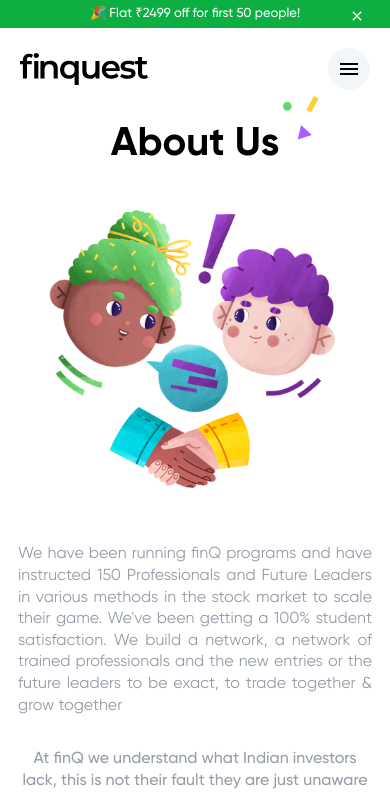
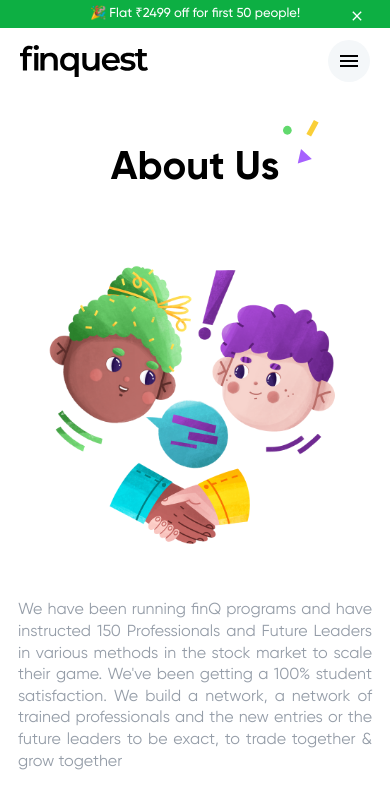
Before and after one commit to emanuelchristo/finquest, a Next.js app: page /about in a window 390 px wide. Shown: the top 792 px of the page. Built offline with nearby package versions, Linux system fonts and the light colour scheme.

Commit message:
linked about page to nav&foot

```diff
--- a/components/Footer.js
+++ b/components/Footer.js
@@ -22,7 +22,7 @@ export default function Footer() {
 								</Link>
 							</li>
 							<li>
-								<Link href='/#about'>
+								<Link href='/about'>
 									<a>About us</a>
 								</Link>
 							</li>
--- a/components/Navbar.js
+++ b/components/Navbar.js
@@ -66,7 +66,7 @@ export default function Navbar() {
 
 				<ul className={styles['links-list']}>
 					<motion.li variants={item}>
-						<Link href='/#about'>
+						<Link href='/about'>
 							<a>About us</a>
 						</Link>
 					</motion.li>
@@ -110,7 +110,7 @@ function Menu({ onClose }) {
 			</div>
 			<ul className={styles['menu-links-list']} onClick={onClose}>
 				<motion.li variants={menuItem}>
-					<Link href='/#about'>
+					<Link href='/about'>
 						<a>
 							<FaBuilding className={styles['menu-item-icon']} style={{ color: '#1963ed' }} />
 							<span>About us</span>
--- a/components/aboutUs/About2.js
+++ b/components/aboutUs/About2.js
@@ -11,6 +11,8 @@ export default function About2() {
 
                         {/* <h2>About us</h2> */}
                     </div>
+
+
                     <p>
                         We have been running finQ programs and have instructed 150 Professionals and Future Leaders in
                         various methods in the stock market to scale their game. We&apos;ve been getting a 100% student
@@ -22,6 +24,8 @@ export default function About2() {
             </section>
             <section className={styles['text']}>
                 <div className={styles['description']}>
+
+
                     <p>
                         At finQ we understand what Indian investors lack,
                         this is not their fault they are just unaware of the methods
--- a/components/aboutUs/WhyUs1.js
+++ b/components/aboutUs/WhyUs1.js
@@ -1,5 +1,5 @@
 import styles from './whyus.module.css'
-export default function WhyUs2() {
+export default function WhyUs1() {
     return (
         <div id='about' className='margin'>
             <section className={styles['benefits']}>
--- a/components/aboutUs/about2.module.css
+++ b/components/aboutUs/about2.module.css
@@ -1,3 +1,6 @@
+.spacer{
+	height: 2rem;
+}
 .about {
 	display: flex;
 	align-items: center;
--- a/components/aboutUs/whyus.module.css
+++ b/components/aboutUs/whyus.module.css
@@ -1,3 +1,4 @@
+
 .about1 {
 	display: flex;
 	align-items: center;
--- a/pages/about.js
+++ b/pages/about.js
@@ -11,8 +11,11 @@ export default function AboutUs() {
         <div id='home'>
             <div id='home' className={styles['nav-spacer']}></div>
             <Navbar />
+            <div id='home' className={styles['about-spacer']}></div>
             <About1 />
+            <div id='home' className={styles['about-spacer']}></div>
             <About2 />
+            <div id='home' className={styles['about-spacer']}></div>
             <WhyUs1 />
             <WhyUs2 />
 
--- a/pages/styles.module.css
+++ b/pages/styles.module.css
@@ -1,5 +1,5 @@
-.nav-spacer{
-	height: 1rem;
+.about-spacer{
+	height: 2rem;
 
 }
 .pricing {
@@ -115,6 +115,9 @@
 		font-size: 1rem;
 	}
 
+	.nav-spacer{
+		height: .5rem;
 
+	}
 
 }
```
